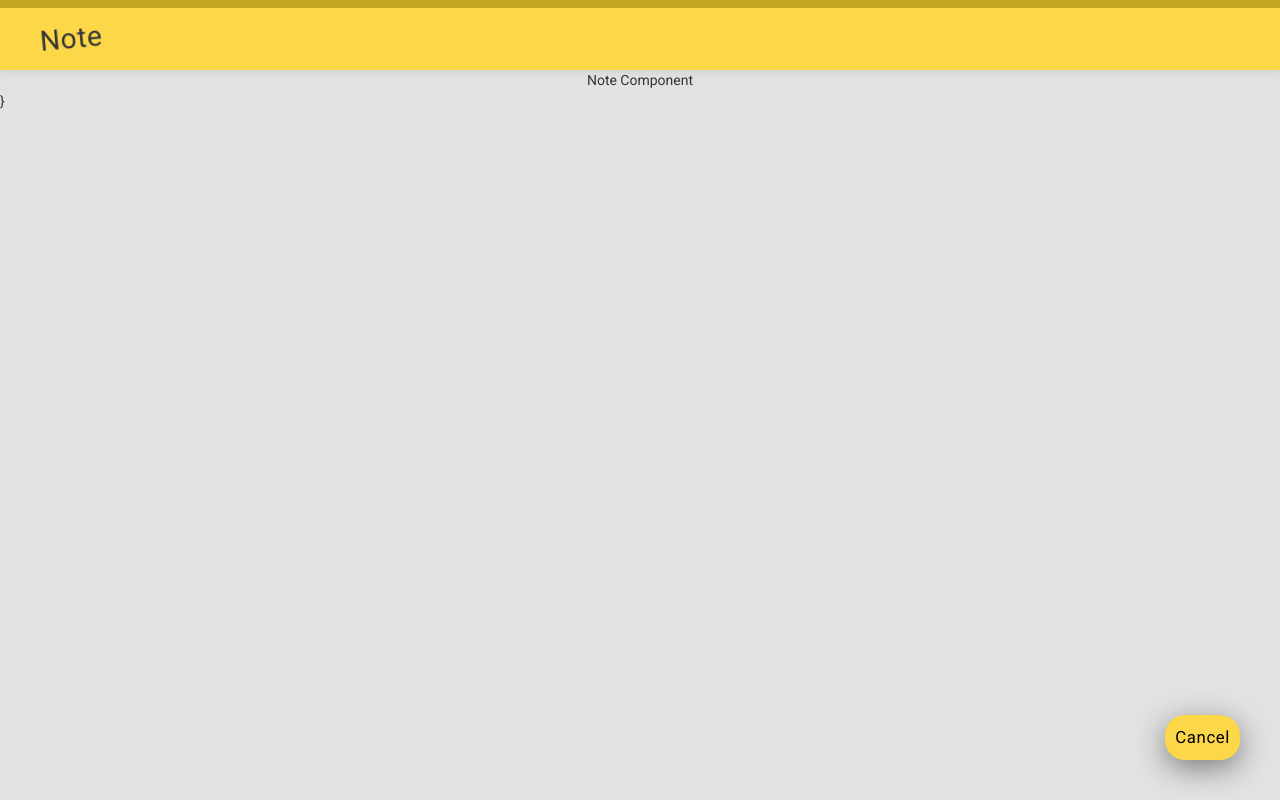
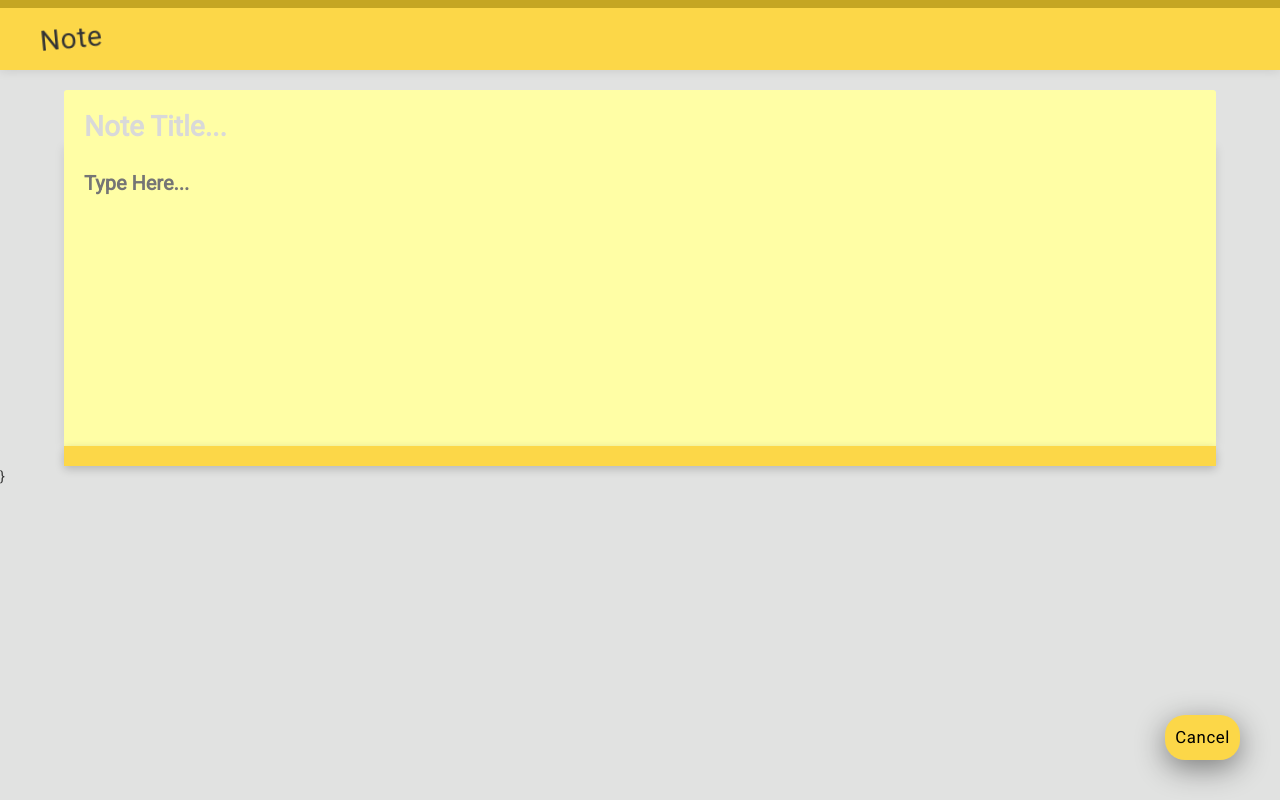
Before and after one commit to apolloproductionsdj/note-app2019, a React (Create React App) app: page / in a window 1280 px wide. Both pictures are taken after a click on the element "+ Note". Built offline with nearby package versions, Linux system fonts and the light colour scheme; no server answers.

Commit message:
added funtionality to allow when you click on the edit button the note is displayed

```diff
--- a/src/App.js
+++ b/src/App.js
@@ -36,14 +36,16 @@
   }
 
   render() {
-    const { showNote, notes } = this.state
+    const { showNote, notes, note } = this.state
 
 
     return (
       <div className="App">
         <Nav toggleNote={this.toggleNote} showNote={showNote} />
         { showNote ?
-          <Note />
+          <Note
+            note={note}
+          />
           :
           <List
             getNotes={this.getNotes}
--- a/src/components/Note.js
+++ b/src/components/Note.js
@@ -2,9 +2,24 @@
 
 class Note extends React.Component {
   render() {
+    const { note } = this.props;
+
     return (
       <div className="note-container">
-        Note Component
+        <form className="note-form">
+          <input
+            className="note-title-input"
+            type="text"
+            placeholder="Note Title..."
+            defaultValue={note.title}
+          />
+          <textarea
+            className="note-textarea"
+            placeholder="Type Here..."
+            defaultValue={note.content}
+          />
+          <inpute className="note-button" type="submit" value="Submit" />
+        </form>
       </div>
     );
   }
```
